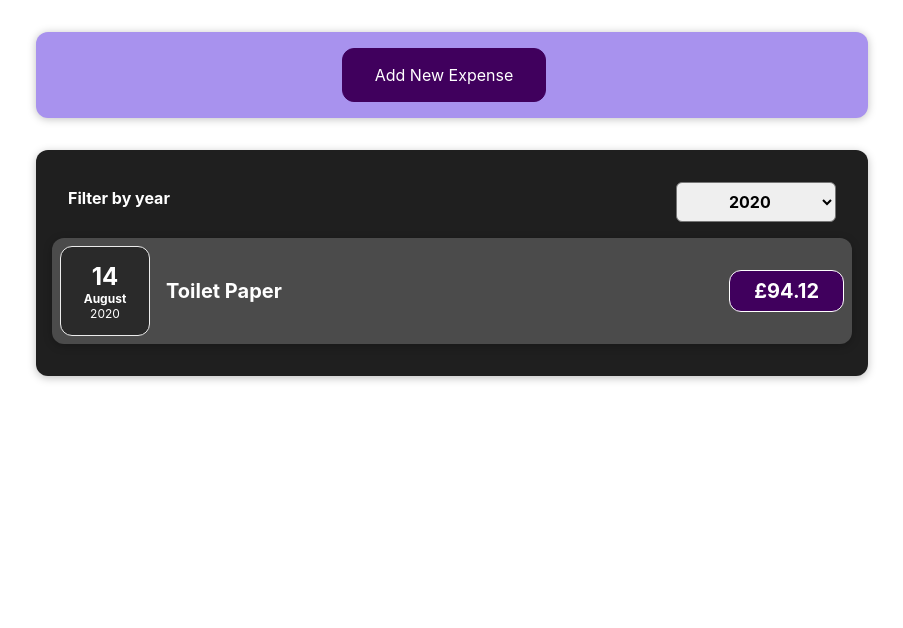
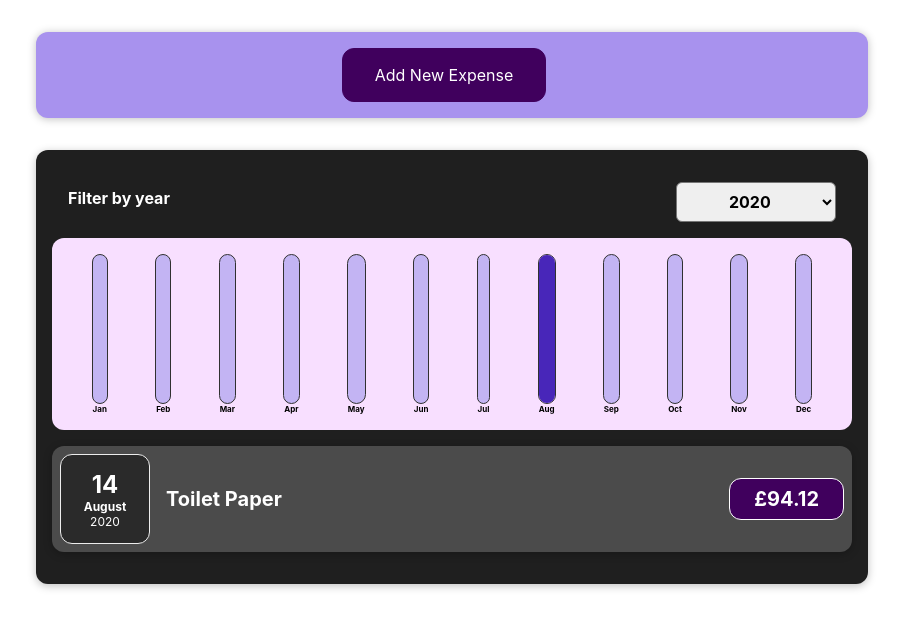
Before and after one commit to brettl1991/Expenses-Tracker, a React (Create React App) app: page / in a window 1280 px wide. Shown: the top 628 px of the page, without its empty margins (188-1091 px from the left). Built offline with nearby package versions, Linux system fonts and the light colour scheme.

Commit message:
feat:set up datapoints and add functionality to show expenses values per month

```diff
--- a/src/components/Chart/Chart.js
+++ b/src/components/Chart/Chart.js
@@ -2,13 +2,15 @@ import ChartBar from "./ChartBar";
 import "./Chart.css";
 
 const Chart = (props) => {
+  const dataPointValues = props.dataPoints.map((dataPoint) => dataPoint.value);
+  const totalMaximum = Math.max(...dataPointValues);
   return (
     <div className="chart">
       {props.dataPoints.map((dataPoint) => (
         <ChartBar
           key={dataPoint.label}
           value={dataPoint.value}
-          maxValue={null}
+          maxValue={totalMaximum}
           label={dataPoint.label}
         />
       ))}
--- a/src/components/Chart/ChartBar.js
+++ b/src/components/Chart/ChartBar.js
@@ -3,7 +3,7 @@ import "./ChartBar.css";
 const ChartBar = (props) => {
   let barFillHeight = "0%";
 
-  if (props.max > 0) {
+  if (props.maxValue > 0) {
     barFillHeight = Math.round((props.value / props.maxValue) * 100) + "%";
   }
   return (
--- a/src/components/Expenses/Expenses.js
+++ b/src/components/Expenses/Expenses.js
@@ -4,6 +4,7 @@ import ExpensesFilter from "./ExpensesFilter";
 import "./Expenses.css";
 import { useState } from "react";
 import ExpensesList from "./ExpensesList";
+import ExpensesChart from "./ExpensesChart";
 
 const Expenses = ({ items }) => {
   const [filteredYear, setFilteredYear] = useState("2020");
@@ -21,6 +22,7 @@ const Expenses = ({ items }) => {
           selected={filteredYear}
           onChangeFilter={filterChangeHandler}
         />
+        <ExpensesChart expenses={filteredExpenses} />
         <ExpensesList items={filteredExpenses} />
       </Card>
     </div>
--- /dev/null
+++ b/src/components/Expenses/ExpensesChart.js
@@ -0,0 +1,26 @@
+import Chart from "../Chart/Chart";
+
+const ExpensesChart = (props) => {
+  const chartDataPoints = [
+    { label: "Jan", value: 0 },
+    { label: "Feb", value: 0 },
+    { label: "Mar", value: 0 },
+    { label: "Apr", value: 0 },
+    { label: "May", value: 0 },
+    { label: "Jun", value: 0 },
+    { label: "Jul", value: 0 },
+    { label: "Aug", value: 0 },
+    { label: "Sep", value: 0 },
+    { label: "Oct", value: 0 },
+    { label: "Nov", value: 0 },
+    { label: "Dec", value: 0 },
+  ];
+
+  for (const expense of props.expenses) {
+    const expenseMonth = expense.date.getMonth(); //starts at 0
+    chartDataPoints[expenseMonth].value += expense.amount;
+  }
+
+  return <Chart dataPoints={chartDataPoints} />;
+};
+export default ExpensesChart;
```
